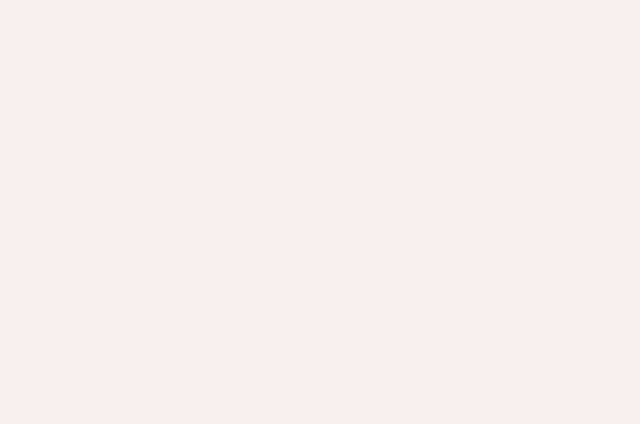
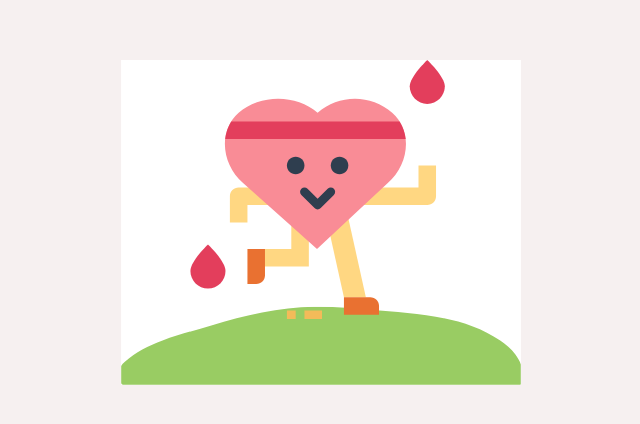
Before and after one commit to gitnubl33t/bp_buddy, a React (Create React App) app: page / in a window 1280 px wide. Shown: the part 278-702 px from the top of the page, without its empty margins (319-959 px from the left). Built offline with nearby package versions, Linux system fonts and the light colour scheme.

Commit message:
svg loaded into background

```diff
--- a/src/App.js
+++ b/src/App.js
@@ -1,9 +1,11 @@
 import "./App.css";
+import buddyUrl, { ReactComponent as BuddyImg } from "./bp_buddy_bg_img.svg";
 
 function App() {
   return (
     <div className="App">
       <header className="App-header"></header>
+      <img src={buddyUrl} alt="buddy" />
     </div>
   );
 }
--- a/webpack.config.js
+++ b/webpack.config.js
@@ -5,9 +5,13 @@ module.exports = {
   module: {
     rules: [
       //...
+      // {
+      //   test: /\.svg$/,
+      //   use: ["@svgr/webpack"],
+      // },
       {
         test: /\.svg$/,
-        use: ["@svgr/webpack"],
+        use: ["@svgr/webpack", "url-loader"],
       },
     ],
   },
```
Also changed, not shown: src/bp_buddy_bg_img.svg (renamed from src/img/bp_buddy_bg_img.svg), 1 other file (tests, documents, lock files or other folders).
